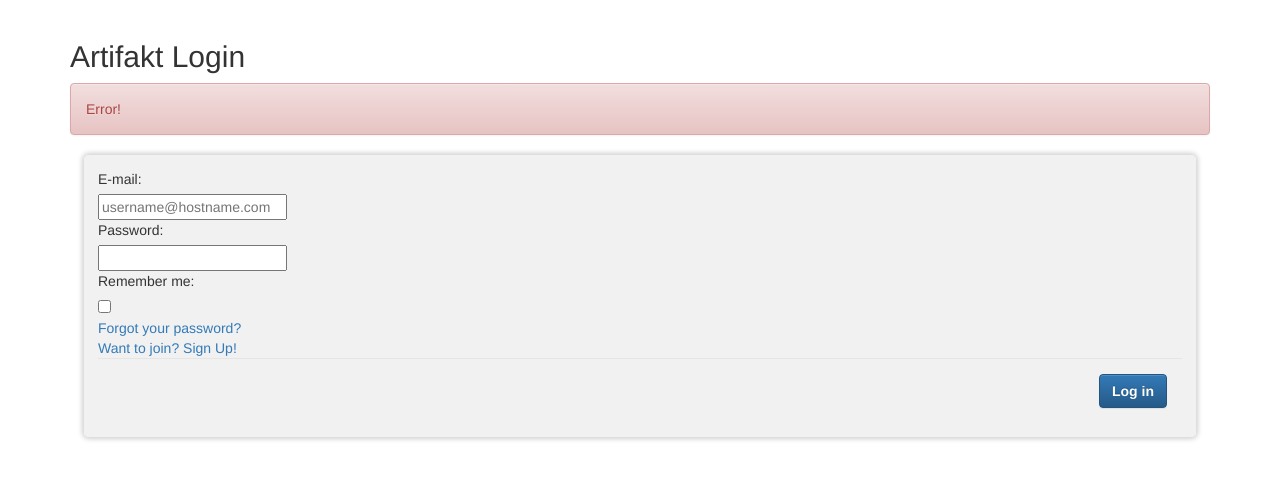
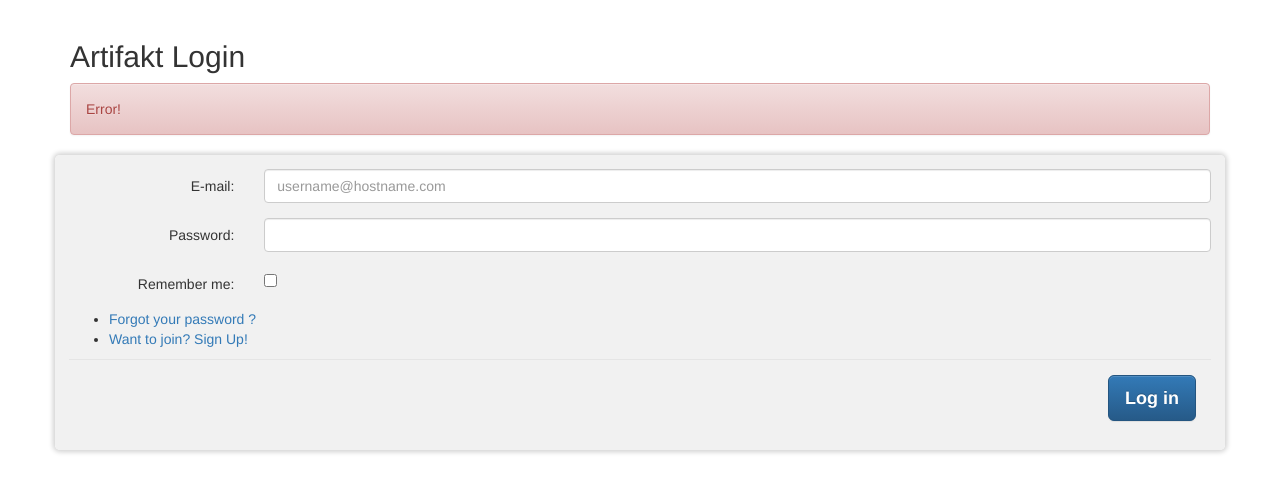
Before and after one commit to Zitrax/Artifakt, a Python web app: template artifakt/templates/login.jinja2 in a window 1280 px wide. Shown: the part 52-545 px from the top of the page. Run offline with Jinja, Linux system fonts and the light colour scheme; the template is opened without the code that fills it, so the values that code supplies are empty; some libraries are stand-ins or nearby versions.

Commit message:
Fixed style on login/register forms
More aligned with the bootstrap-style.

```diff
--- a/artifakt/templates/login.jinja2
+++ b/artifakt/templates/login.jinja2
@@ -13,39 +13,41 @@
         <div class="alert alert-danger">Error! {{ msg }}</div>
     {% endif %}
 
-    <form id="login_form" name="login_form" method="POST" action="{{ request.route_path('login') }}">
-        <fieldset>
-            <div class="control-group">
-                <label class="control-label">E-mail:</label>
-                <div class="controls">
-                    <input type="email" placeholder="username@hostname.com" name="email" class="input-xlarge"/>
+    <form class="form-horizontal" id="login_form" name="login_form" method="POST"
+          action="{{ request.route_path('login') }}">
+        <fieldset class="form-group">
+            <div class="form-group">
+                <label for="email" class="control-label col-sm-2">E-mail:</label>
+                <div class="col-sm-10">
+                    <input class="form-control" type="email" placeholder="username@hostname.com" name="email"/>
                     {% if after %}
                         <input type="hidden" name="after" value="{{ after }}"/>
                     {% endif %}
                     <input type="hidden" name="csrf_token" value="{{ csrf_token }}"/>
                 </div>
             </div>
-            <div class="control-group">
-                <label class="control-label">Password:</label>
-                <div class="controls">
-                    <input type="password" name="password" class="input-xlarge"/>
+            <div class="form-group">
+                <label for="password" class="control-label col-sm-2">Password:</label>
+                <div class="col-sm-10">
+                    <input class="form-control" type="password" id="password" name="password"/>
                 </div>
             </div>
-            <div class="control-group">
-                <label class="control-label">Remember me:</label>
-                <div class="controls">
-                    <input type="checkbox" name="remember" value="1"/>
+            <div class="form-group">
+                <label for="remember" class="control-label col-sm-2">Remember me:</label>
+                <div class="col-sm-10">
+                    <input class="checkbox" id="remember" type="checkbox" name="remember" value="1"/>
                 </div>
             </div>
-            <div class="control-group">
-                <div class="controls options">
-                    <a href="{{ request.route_path('password:reset') }}">Forgot your password?</a><br/>
-                    <a id="sign_up_login" href="{{ request.route_path('register') }}">Want to join? Sign Up!</a><br/>
-                </div>
+            <div>
+                <ul>
+                    <li><a href="{{ request.route_path('password:reset') }}">Forgot your password ?</a><br/>
+                    <li><a id="sign_up_login" href="{{ request.route_path('register') }}">Want to join? Sign
+                        Up!</a><br/>
+                </ul>
             </div>
-            <div class="modal-footer center">
+            <div class="modal-footer">
                 <div>
-                    <button type="submit" class="btn btn-primary btn-large f18 w180"><strong>Log in</strong></button>
+                    <button type="submit" class="btn btn-primary btn-lg"><strong>Log in</strong></button>
                 </div>
             </div>
         </fieldset>
```
Also changed, not shown: artifakt/templates/register.jinja2 (+18 -17 lines).
